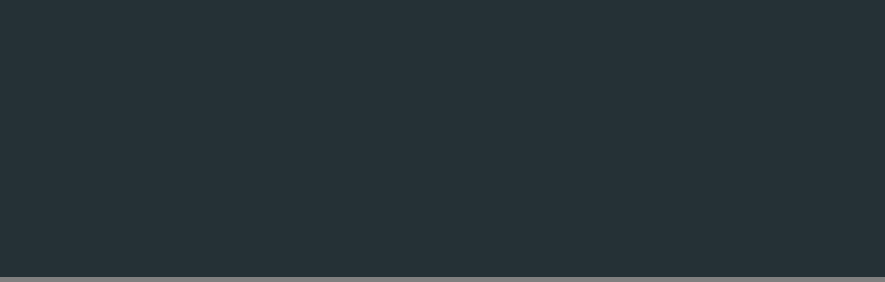
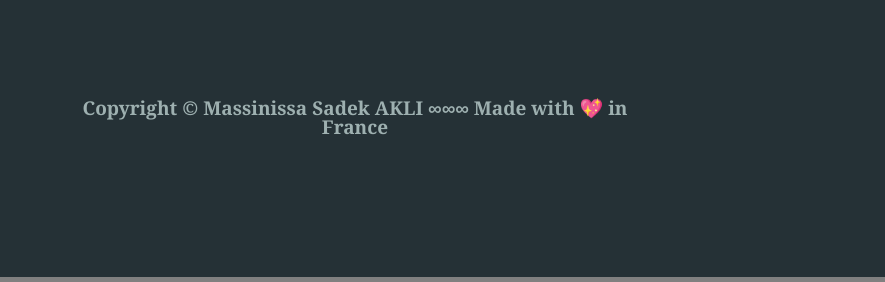
Before and after one commit to Sadoukas/portfoliosecond, a plain HTML site: page index.html in a window 1280 px wide. Shown: the part 3766-4048 px from the top of the page, 0-885 px from the left. Drawn offline with Linux system fonts and the light colour scheme.

Commit message:
ajout mentions légales

```diff
--- a/index.html
+++ b/index.html
@@ -259,6 +259,8 @@
         <div class="adresse-email">
           <h1>Mr.sadoukas@gmail.com</h1>
           <button class="copier-adresse" onclick="copyEmail()">Copier l'adresse</button>
+          <br><br><br><br><br><br><br><br><br><br><br><br><br><br><br><br><br><br>
+          <h2>Copyright © Massinissa Sadek AKLI ∞∞∞ Made with 💖 in France</h2>
         </div>
       </div>
       <div class="partie-droite">
```
